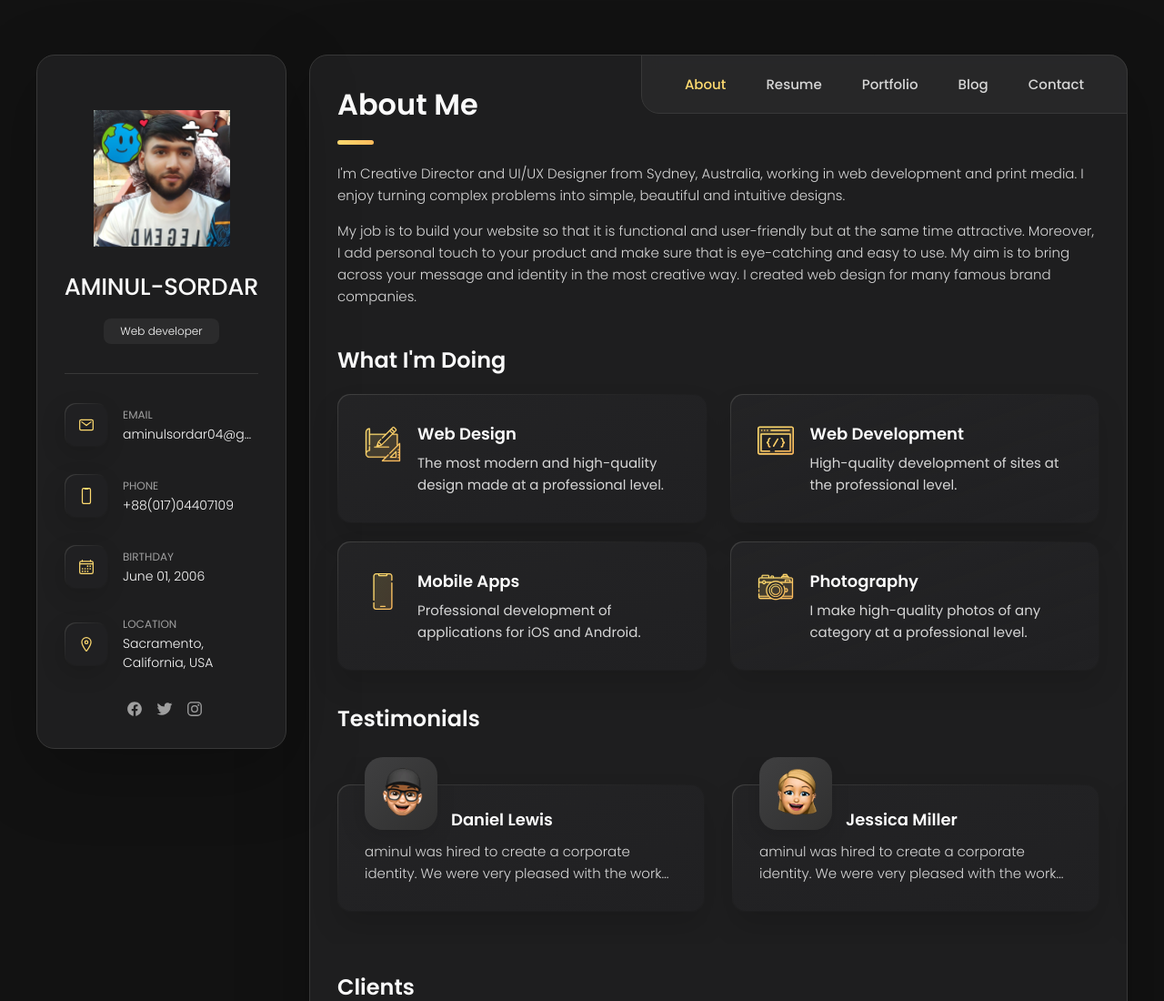
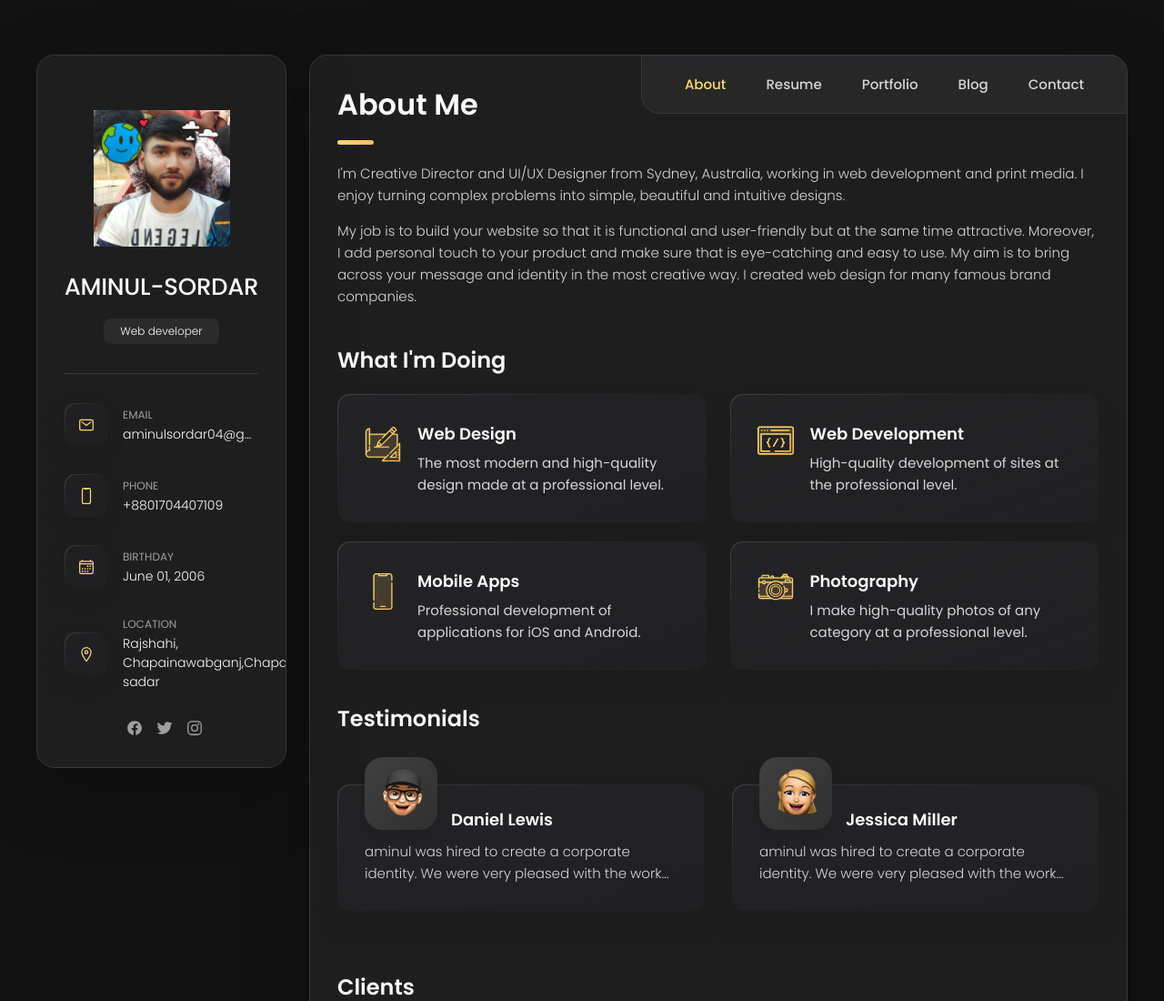
Before and after one commit to Aminulsordar/personal-portfolio, a plain HTML site: page index.html in a window 1280 px wide. Shown: the top 1100 px of the page at 91% size. Drawn offline with nearby package versions, Linux system fonts and the light colour scheme.

Commit message:
Update index.html

```diff
--- a/index.html
+++ b/index.html
@@ -88,7 +88,7 @@
             <div class="contact-info">
               <p class="contact-title">Phone</p>
 
-              <a href="tel:+8801704407109" class="contact-link">+88(017)04407109</a>
+              <a href="tel:+8801704407109" class="contact-link">+8801704407109</a>
             </div>
 
           </li>
@@ -116,7 +116,7 @@
             <div class="contact-info">
               <p class="contact-title">Location</p>
 
-              <address>Sacramento, California, USA</address>
+              <address>Rajshahi, Chapainawabganj,Chapai-sadar</address>
             </div>
 
           </li>
```
